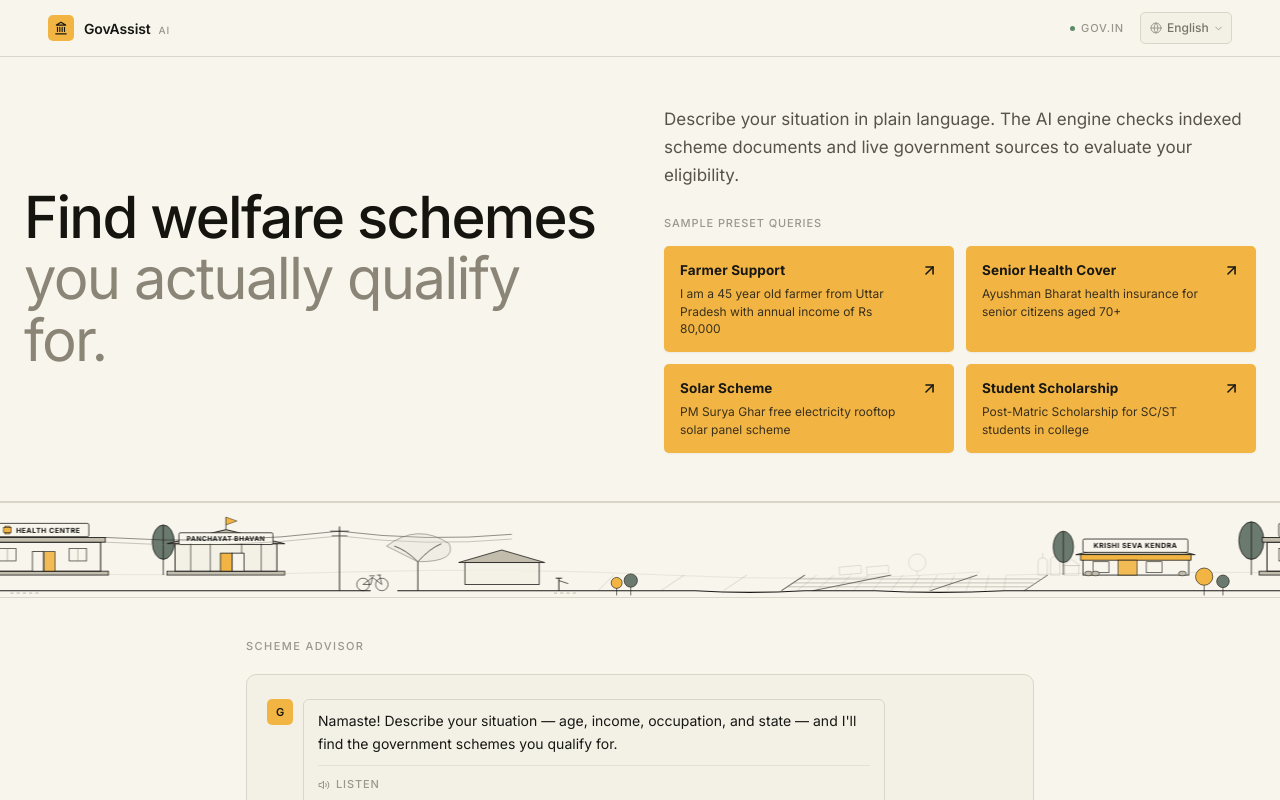
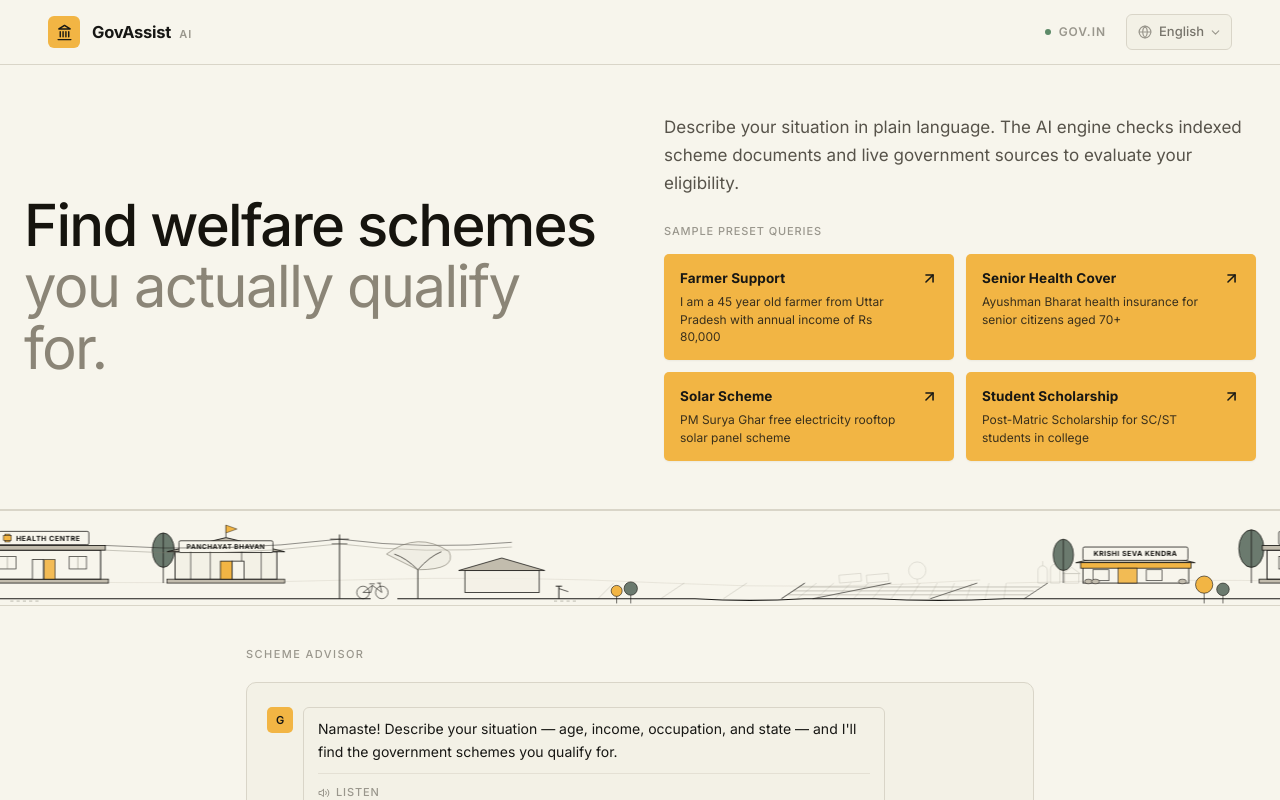
Before and after one commit to vgarg05/Government-Scheme-Discovery-Eligibility-Assistant, a React (Vite) app in the folder frontend/: page / in a window 1280 px wide. Shown: the top 800 px of the page. Built offline with nearby package versions, Linux system fonts and the light colour scheme.

Commit message:
style: enlarged Navbar header elements (height 64px, brand title 16.5px, icon 32px, language select 13px)

```diff
--- a/frontend/src/components/Navbar.jsx
+++ b/frontend/src/components/Navbar.jsx
@@ -27,42 +27,42 @@
     >
       <div
         className="max-w-7xl mx-auto px-6 sm:px-12 flex items-center justify-between"
-        style={{ height: '56px' }}
+        style={{ height: '64px' }}
       >
 
         {/* Brand */}
-        <div className="flex items-center gap-2.5">
+        <div className="flex items-center gap-3">
           {/* Accent icon mark */}
           <div
             className="flex items-center justify-center flex-shrink-0"
             style={{
-              width: '26px',
-              height: '26px',
+              width: '32px',
+              height: '32px',
               background: 'var(--accent)',
-              borderRadius: '5px',
+              borderRadius: '6px',
             }}
           >
             <Landmark
-              style={{ width: '14px', height: '14px', color: 'var(--accent-text)' }}
+              style={{ width: '17px', height: '17px', color: 'var(--accent-text)' }}
             />
           </div>
 
           <div className="flex items-baseline gap-2">
             <span
               style={{
-                fontWeight: 600,
-                fontSize: '14px',
-                letterSpacing: '-0.01em',
+                fontWeight: 650,
+                fontSize: '16.5px',
+                letterSpacing: '-0.015em',
                 color: 'var(--text-primary)',
               }}
             >
               GovAssist
             </span>
-            {/* Editorial tag — not a badge, just subtle text */}
+            {/* Editorial tag */}
             <span
               style={{
-                fontSize: '10px',
-                fontWeight: 500,
+                fontSize: '11px',
+                fontWeight: 600,
                 letterSpacing: '0.1em',
                 textTransform: 'uppercase',
                 color: 'var(--text-muted)',
@@ -74,14 +74,14 @@
         </div>
 
         {/* Right controls */}
-        <div className="flex items-center gap-4">
+        <div className="flex items-center gap-5">
 
           {/* Source indicator */}
-          <div className="hidden sm:flex items-center gap-1.5">
+          <div className="hidden sm:flex items-center gap-2">
             <span
               style={{
-                width: '5px',
-                height: '5px',
+                width: '6px',
+                height: '6px',
                 borderRadius: '50%',
                 background: 'var(--success)',
                 display: 'block',
@@ -90,8 +90,8 @@
             />
             <span
               style={{
-                fontSize: '11px',
-                fontWeight: 500,
+                fontSize: '12px',
+                fontWeight: 600,
                 letterSpacing: '0.08em',
                 textTransform: 'uppercase',
                 color: 'var(--text-muted)',
@@ -104,24 +104,24 @@
           {/* Language selector */}
           <div className="relative flex items-center">
             <Globe
-              className="absolute left-2.5 pointer-events-none"
-              style={{ width: '12px', height: '12px', color: 'var(--text-muted)' }}
+              className="absolute left-3 pointer-events-none"
+              style={{ width: '14px', height: '14px', color: 'var(--text-muted)' }}
             />
             <select
               value={selectedLang}
               onChange={(e) => onLangChange(e.target.value)}
               className="appearance-none cursor-pointer focus:outline-none transition-colors"
               style={{
-                paddingLeft: '26px',
-                paddingRight: '22px',
-                paddingTop: '6px',
-                paddingBottom: '6px',
-                fontSize: '12px',
+                paddingLeft: '32px',
+                paddingRight: '26px',
+                paddingTop: '7px',
+                paddingBottom: '7px',
+                fontSize: '13px',
                 fontWeight: 500,
                 fontFamily: 'inherit',
                 background: 'var(--surface)',
                 border: '1px solid var(--border)',
-                borderRadius: '5px',
+                borderRadius: '6px',
                 color: 'var(--text-secondary)',
                 outline: 'none',
               }}
@@ -139,8 +139,8 @@
               ))}
             </select>
             <ChevronDown
-              className="absolute right-2 pointer-events-none"
-              style={{ width: '11px', height: '11px', color: 'var(--text-muted)' }}
+              className="absolute right-2.5 pointer-events-none"
+              style={{ width: '13px', height: '13px', color: 'var(--text-muted)' }}
             />
           </div>
 
```
